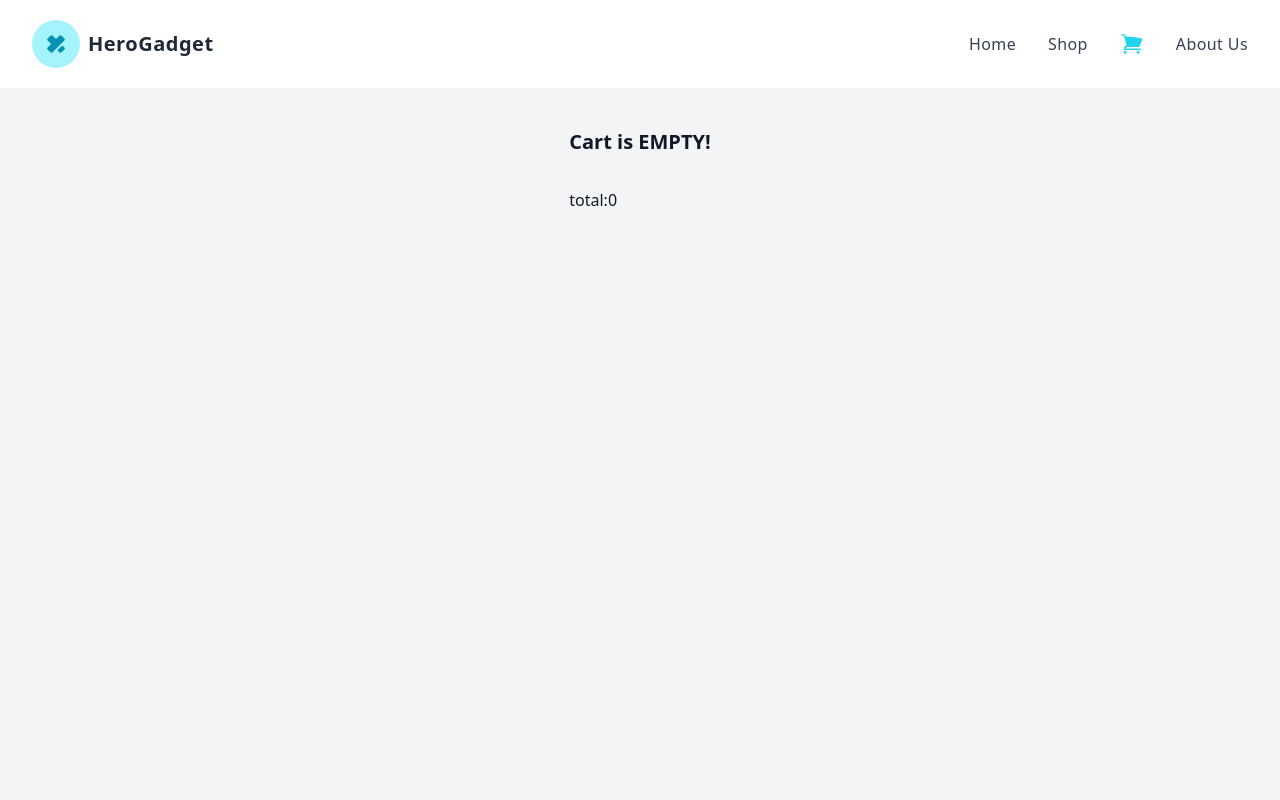
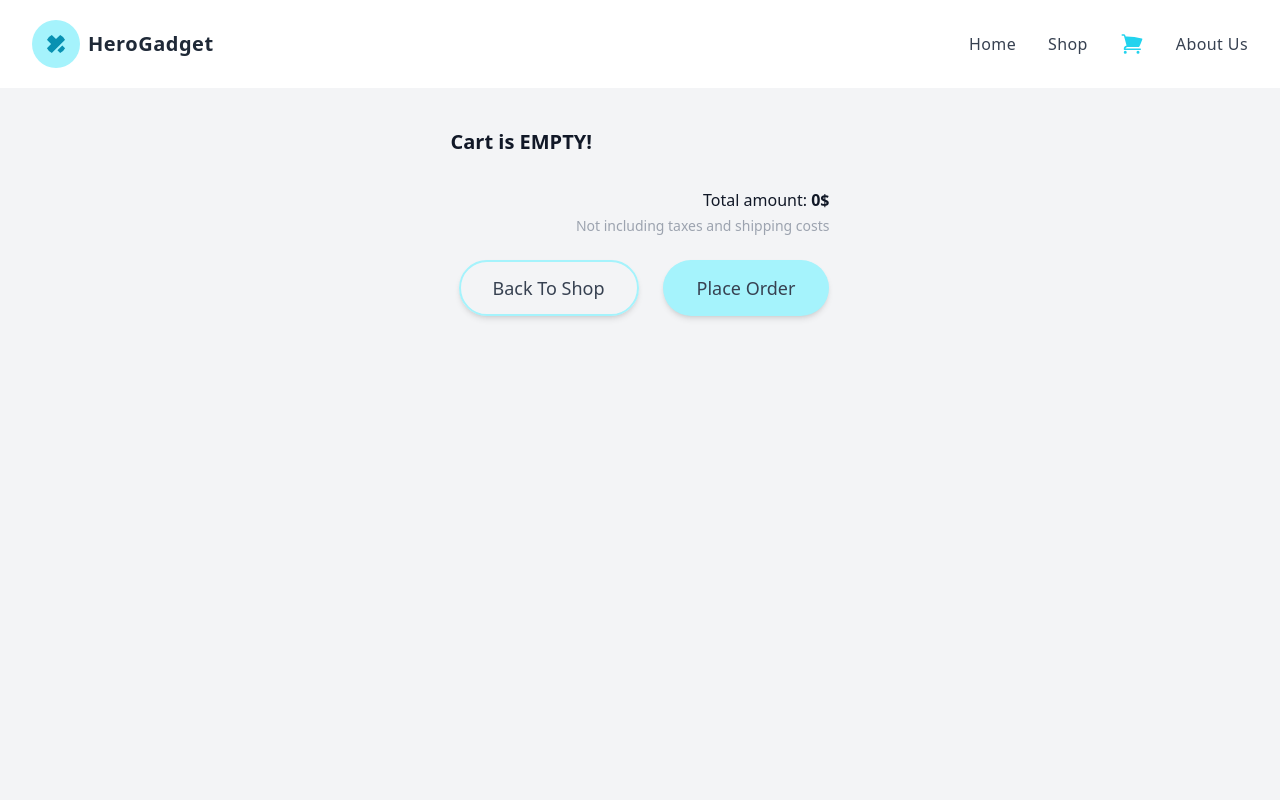
Before and after one commit to asrafsujan247/hero-gadget, a React (Vite) app: page /cart in a window 1280 px wide. Shown: the top 800 px of the page. Built offline with nearby package versions, Linux system fonts and the light colour scheme.

Commit message:
showed total price of cart products

```diff
--- a/src/components/Cart.jsx
+++ b/src/components/Cart.jsx
@@ -1,5 +1,5 @@
 import React from "react";
-import { useLoaderData } from "react-router-dom";
+import { Link, useLoaderData } from "react-router-dom";
 import CartItem from "./Cards/CartItem";
 
 const Cart = () => {
@@ -23,7 +23,24 @@
             <CartItem key={product.id} product={product}></CartItem>
           ))}
         </ul>
-        <p>total:{total}</p>
+        <div className="space-y-1 text-right">
+          <p>
+            Total amount: <span className="font-semibold">{total}$</span>
+          </p>
+          <p className="text-sm text-gray-400">
+            Not including taxes and shipping costs
+          </p>
+        </div>
+        <div className="flex justify-end space-x-4">
+          {cartArray.length > 0 ? (
+            <button className="btn-outlined">Clear Cart</button>
+          ) : (
+            <Link to="/shop">
+              <button className="btn-outlined">Back To Shop</button>
+            </Link>
+          )}
+          <button className="btn-primary">Place Order</button>
+        </div>
       </div>
     </div>
   );
```
